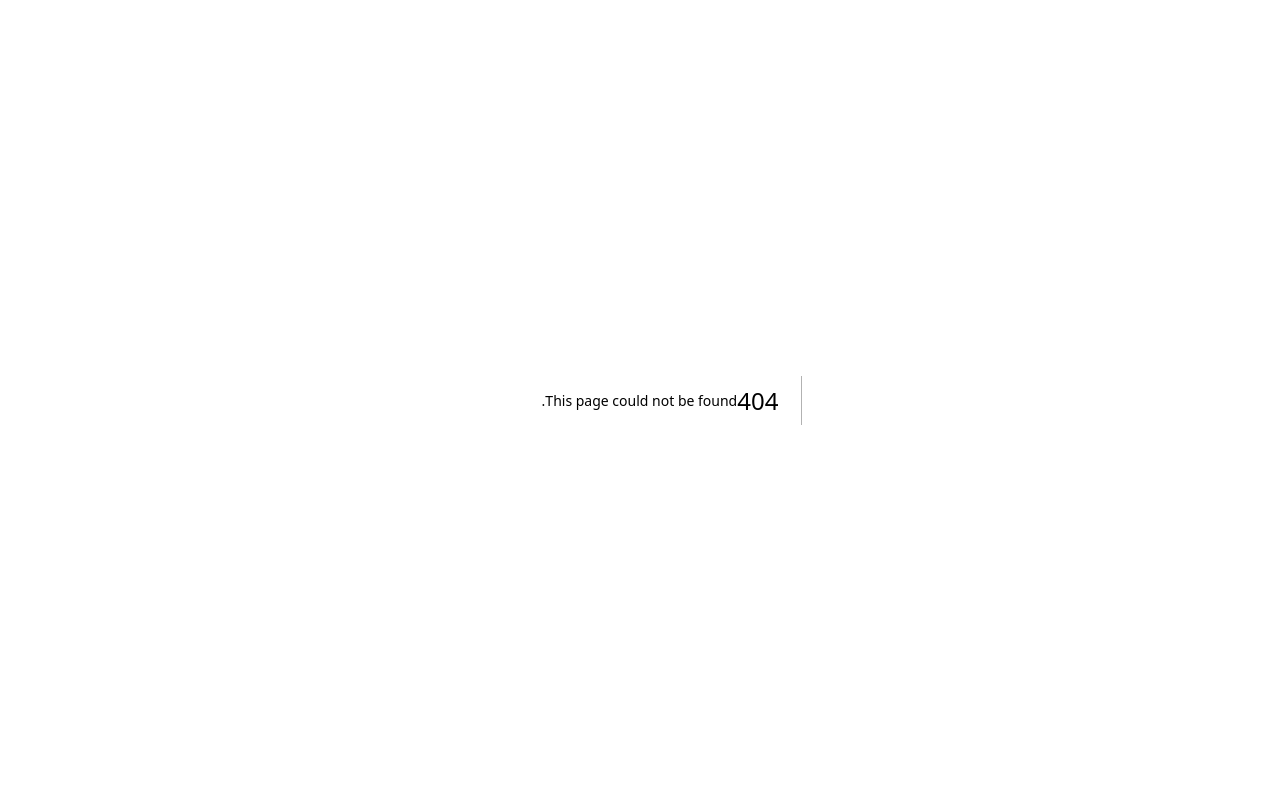
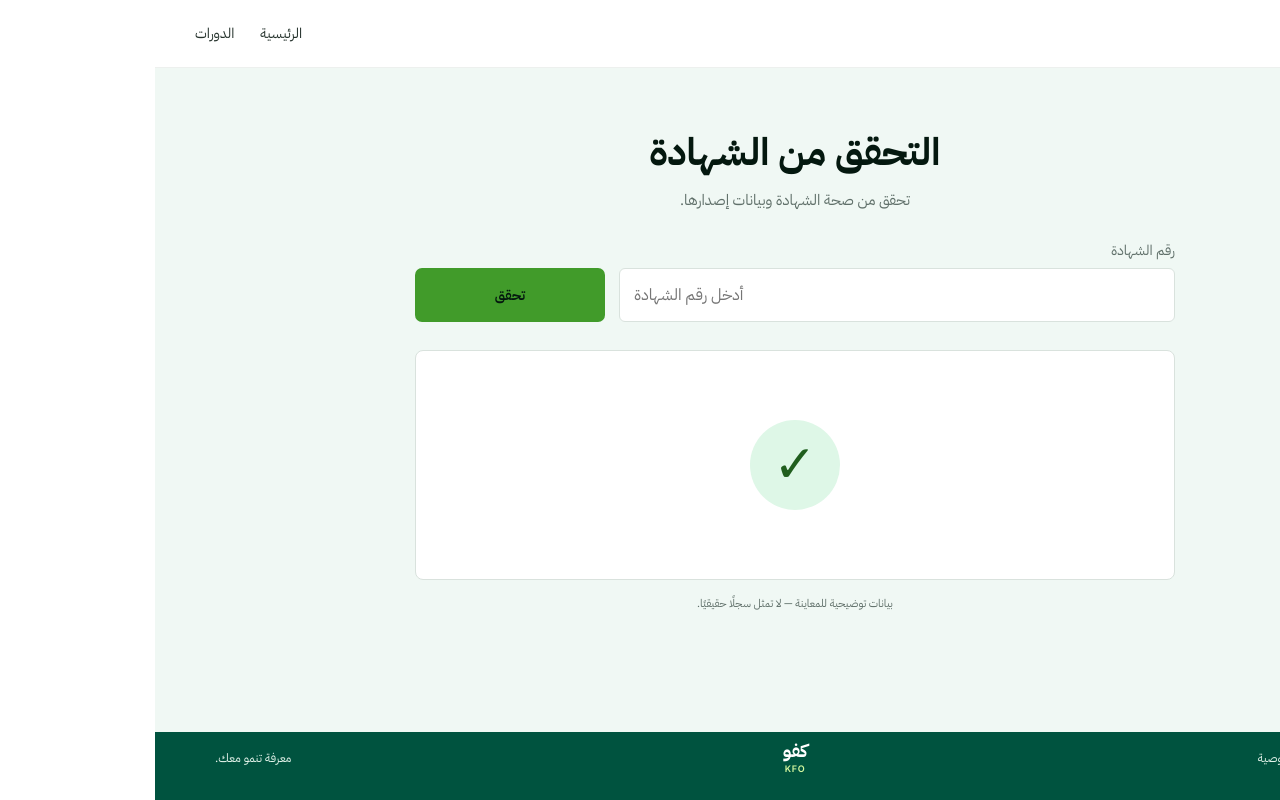
Before and after one commit to ruhaimis1-dotcom/kfo-platform-preview, a Next.js app: page /verify-certificate in a window 1280 px wide. Before the commit this address had no page. Built offline with nearby package versions, Linux system fonts and the light colour scheme.

Commit message:
feat(certificate): add approved verification preview

```diff
--- a/app/globals.css
+++ b/app/globals.css
@@ -215,6 +215,26 @@ button, input { font: inherit; }
 .lesson-list { border: 1px solid var(--line); border-radius: 5px; overflow: hidden; }.lesson-row { min-height: 40px; padding: 8px 12px; display: grid; grid-template-columns: 1fr 1.2fr auto; gap: 8px; border-bottom: 1px solid var(--line); color: var(--slate); font-size: 11px; }.lesson-row:last-child { border-bottom: 0; }.lesson-row:first-child { background: #f7faf8; }.lesson-row small { white-space: nowrap; }
 .course-info-row { display: grid; grid-template-columns: 1fr 1fr; gap: 12px; }.course-info-row .course-info-box { min-height: 115px; }
 .related-courses { padding-block: 8px 32px; }.related-courses h2 { color: var(--forest); font-size: 20px; }.related-cards { display: grid; grid-template-columns: repeat(3,1fr); gap: 12px; }.related-cards a { padding: 14px; display: flex; flex-direction: column; gap: 12px; border: 1px solid var(--line); border-radius: 7px; color: var(--forest); font-weight: 600; }.related-cards span { color: var(--green); font-size: 11px; }
+.verify-page { min-height: calc(100vh - 136px); padding: 56px 24px 28px; background: #f0f8f4; }
+.verify-content { width: min(760px,100%); margin-inline: auto; text-align: center; }
+.verify-content > h1 { margin: 0; color: var(--forest); font-size: clamp(28px,3vw,38px); }
+.verify-content > p:not(.certificate-preview-note) { margin: 8px 0 29px; color: var(--slate); font-size: 15px; }
+.certificate-search { text-align: right; }
+.certificate-search > label { margin-bottom: 7px; display: block; color: var(--slate); font-size: 14px; }
+.certificate-search > div { display: flex; gap: 14px; }
+.certificate-search input { min-width: 0; min-height: 54px; flex: 1; padding-inline: 14px; border: 1px solid var(--line); border-radius: 6px; background: #fff; direction: ltr; text-align: left; }
+.certificate-search .button { width: 190px; }
+.certificate-empty { min-height: 230px; margin-top: 28px; display: grid; place-items: center; border: 1px solid var(--line); border-radius: 8px; background: #fff; }
+.certificate-empty span { width: 90px; height: 90px; display: grid; place-items: center; border-radius: 50%; background: #def7e7; color: var(--green); font-size: 52px; }
+.certificate-result { margin-top: 28px; padding: 28px 40px; border: 1px solid var(--line); border-radius: 8px; background: #fff; }
+.sample-check { width: 70px; height: 70px; margin: auto; display: grid; place-items: center; border-radius: 50%; background: #def7e7; color: var(--green); font-size: 40px; }
+.certificate-result h2 { margin: 12px 0 2px; color: var(--forest); font-size: 24px; }.certificate-result > p { margin: 0 0 20px; color: var(--slate); font-size: 13px; }
+.certificate-result dl { margin: 0 auto; display: grid; grid-template-columns: 1fr 1fr; text-align: right; }
+.certificate-result dl div { min-height: 65px; padding: 10px 14px; border-top: 1px solid var(--line); }.certificate-result dl dt { color: var(--slate); font-size: 12px; }.certificate-result dl dd { margin: 3px 0 0; color: var(--ink); font-size: 15px; }
+.certificate-not-found { margin: 22px 0; padding: 14px; border: 1px solid #e6c9be; border-radius: 6px; background: #fff8f5; color: #815140; font-size: 13px; }
+.certificate-preview-note { margin: 15px 0 0; color: var(--slate); font-size: 11px; }
+.verify-footer { min-height: 68px; padding-block: 10px; background: #00533f; color: #fff; }.verify-footer .section-wrap { display: grid; grid-template-columns: 1fr auto 1fr; align-items: center; gap: 14px; }
+.verify-footer .section-wrap > div { display: flex; gap: 25px; }.verify-footer a, .verify-footer p { color: #e3f3ea; font-size: 12px; }.verify-footer p { margin: 0; text-align: left; }.verify-footer .brand span { color: #fff; font-size: 18px; }.verify-footer .brand small { color: #d4f89f; }
 
 @media (max-width: 850px) {
   .topbar-inner { gap: 14px; }.main-nav { gap: 13px; font-size: 12px; }.brand { font-size: 19px; }
@@ -239,5 +259,6 @@ button, input { font: inherit; }
   .footer-grid { grid-template-columns: 1fr 1fr; gap: 26px 18px; }.footer-brand { grid-column: 1 / -1; }.footer-bottom { gap: 12px; font-size: 10px; }
   .catalog-intro { padding-inline: 16px; }.catalog-results { grid-template-columns: 1fr; }.catalog-filters { display: none; }.catalog-listing-head { align-items: start; }.catalog-listing-head > div { align-items: start; flex-direction: column; gap: 2px; }.catalog-listing-head h2 { font-size: 20px; }.catalog-card-grid { grid-template-columns: repeat(2,minmax(0,1fr)); gap: 9px; }.catalog-course-image { height: 118px; }.catalog-course-body { padding: 9px; }.catalog-course-body h3 { font-size: 13px; }.catalog-course-bottom { font-size: 10px; }.catalog-search { min-height: 48px; }.catalog-categories a { min-width: 66px; padding-inline: 9px; }.catalog-footer .section-wrap { align-items: start; flex-wrap: wrap; }.catalog-footer .section-wrap > span { width: 100%; margin: 0; }
   .course-detail-layout { display: flex; flex-direction: column; }.course-detail-content { width: 100%; order: 0; }.course-purchase { width: 100%; order: 1; }.course-video-preview { height: 220px; }.course-info-row, .learning-outcomes { grid-template-columns: 1fr; }.lesson-row { grid-template-columns: 1fr auto; }.lesson-row span:first-child { grid-column: 1 / -1; }.related-cards { grid-template-columns: 1fr; }
+  .verify-page { min-height: calc(100vh - 120px); padding: 42px 16px 24px; }.certificate-search > div { flex-direction: column; gap: 8px; }.certificate-search .button { width: 100%; }.certificate-result { padding: 24px 15px; }.certificate-result dl { grid-template-columns: 1fr; }.certificate-result dl div { min-height: 56px; }.verify-footer .section-wrap { grid-template-columns: 1fr auto; }.verify-footer p { grid-column: 1 / -1; text-align: right; }
 }
 @media (prefers-reduced-motion: reduce) { *, *::before, *::after { scroll-behavior: auto !important; transition-duration: .01ms !important; } }
--- /dev/null
+++ b/app/verify-certificate/page.tsx
@@ -0,0 +1,31 @@
+import type { Metadata } from 'next';
+
+export const metadata: Metadata = { title: 'التحقق من الشهادات | كفو' };
+const sampleCode = 'KFO-2026-00124';
+
+export default async function VerifyCertificatePage({ searchParams }: { searchParams: Promise<{ code?: string }> }) {
+  const { code = '' } = await searchParams;
+  const sampleShown = code.trim().toUpperCase() === sampleCode;
+  const invalidCode = Boolean(code.trim()) && !sampleShown;
+  return <>
+    <header className="topbar"><div className="topbar-inner">
+      <a className="brand approved-brand" href="/" aria-label="كفو — الرئيسية"><img src="/images/checkpoint/kfo-logo-preview.png" alt="كفو KFO" /></a>
+      <nav className="main-nav" aria-label="التنقل الرئيسي"><a href="/">الرئيسية</a><a href="/catalog">الدورات</a></nav>
+    </div></header>
+    <main className="verify-page">
+      <div className="verify-content">
+        <h1>التحقق من الشهادة</h1>
+        <p>تحقق من صحة الشهادة وبيانات إصدارها.</p>
+        <form className="certificate-search" action="/verify-certificate" method="get">
+          <label htmlFor="certificate-number">رقم الشهادة</label>
+          <div><input id="certificate-number" name="code" value={code} placeholder="أدخل رقم الشهادة" /><button className="button button-accent" type="submit">تحقق</button></div>
+        </form>
+        {sampleShown && <section className="certificate-result" aria-live="polite"><span className="sample-check" aria-hidden="true">✓</span><h2>نموذج نتيجة التحقق</h2><p>هذه بيانات عينة من مرجع التصميم، وليست تحققًا من سجل فعلي.</p><dl><div><dt>اسم المتدرب</dt><dd>أحمد محمد</dd></div><div><dt>الدورة</dt><dd>مهارات التواصل الفعّال</dd></div><div><dt>الجهة المصدرة</dt><dd>كفو</dd></div><div><dt>تاريخ الإصدار</dt><dd>20 سبتمبر 2026</dd></div><div><dt>رقم الشهادة</dt><dd>{sampleCode}</dd></div></dl></section>}
+        {invalidCode && <p className="certificate-not-found" role="status">هذه المعاينة لا تتصل بسجل الشهادات الفعلي؛ لم نتمكن من التحقق من هذا الرقم.</p>}
+        {!code.trim() && <div className="certificate-empty" aria-hidden="true"><span>✓</span></div>}
+        <p className="certificate-preview-note">بيانات توضيحية للمعاينة — لا تمثل سجلًا حقيقيًا.</p>
+      </div>
+    </main>
+    <footer className="verify-footer"><div className="section-wrap"><div><a href="/contact">المساعدة</a><a href="/about">الخصوصية</a></div><a className="brand" href="/" aria-label="كفو — الرئيسية"><span>كفو<small>KFO</small></span></a><p>معرفة تنمو معك.</p></div></footer>
+  </>;
+}
```
Also changed, not shown: 2 other files (tests, documents, lock files or other folders).
